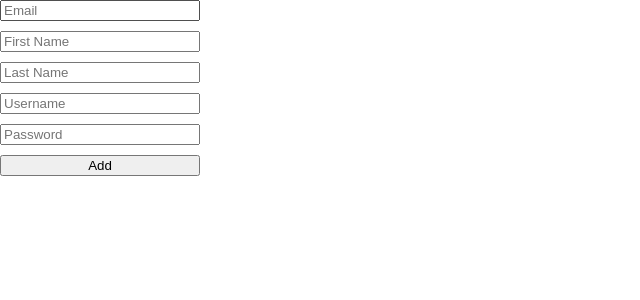
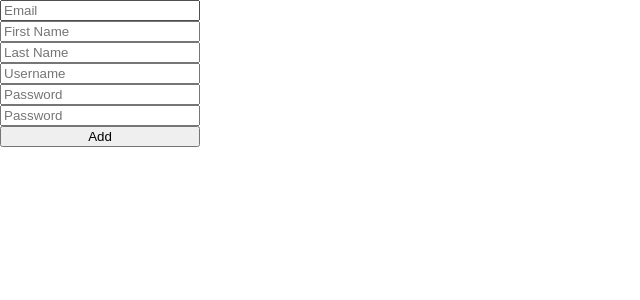
Before and after one commit to ayasoeun/crypto_tracker, a React (Create React App) app: page / in a window 1280 px wide. Shown: the top 300 px of the page, without its empty margins (0-640 px from the left). Built offline with nearby package versions, Linux system fonts and the light colour scheme.

Commit message:
react-hook-form --validate

```diff
--- a/src/toDoList.tsx
+++ b/src/toDoList.tsx
@@ -36,22 +36,41 @@ import { useForm, useFormState } from "react-hook-form";
 //         </div>
 //     );
 // }
+type FormValues = {
+    email: string;
+    firstname: string;
+    lastname: string;
+    password: string;
+    password1: string;
+    username: string;
+};
 
 function ToDoList() {
-    const { register, handleSubmit, formState } = useForm();
-    const onValid = (data: any) => {
-        console.log(data);
+    const {
+        register,
+        handleSubmit,
+        formState: { errors },
+        setError,
+    } = useForm<FormValues>();
+    const onValid = (data: FormValues) => {
+        if (data.password !== data.password1) {
+            setError("password", { message: "Password are not the same" });
+        }
     };
-    console.log(formState.errors);
+    console.log(errors);
     return (
         <div>
             <form
-                style={{ display: "grid", gap: 10, maxWidth: 200 }}
+                style={{
+                    display: "flex",
+                    flexDirection: "column",
+                    maxWidth: 200,
+                }}
                 onSubmit={handleSubmit(onValid)}
             >
                 <input
                     {...register("email", {
-                        required: true,
+                        required: "Email is required",
                         minLength: 10,
                         pattern: {
                             value: /[a-z0-9!#$%&'*+/=?^_`{|}~-]+(?:\.[a-z0-9!#$%&'*+/=?^_`{|}~-]+)*@(?:[a-z0-9](?:[a-z0-9-]*[a-z0-9])?\.)+[a-z0-9](?:[a-z0-9-]*[a-z0-9])?/g,
@@ -60,21 +79,45 @@ function ToDoList() {
                     })}
                     placeholder="Email"
                 />
+                <span>{errors?.email?.message}</span>
+
                 <input
-                    {...register("firstname", { required: true })}
+                    {...register("firstname", {
+                        required: "First Name is required",
+                        validate: {
+                            val1: (value) =>
+                                value.includes("me")
+                                    ? "can't have 'me' inside"
+                                    : true,
+                            val2: (value) =>
+                                value.includes("qwe")
+                                    ? "'no qwe allowed'"
+                                    : true,
+                        },
+                    })}
                     placeholder="First Name"
                 />
+                <span>{errors?.firstname?.message}</span>
+
                 <input
-                    {...register("lastname", { required: true })}
+                    {...register("lastname", {
+                        required: "Last Name is required",
+                    })}
                     placeholder="Last Name"
                 />
+                <span>{errors?.lastname?.message}</span>
+
                 <input
-                    {...register("username", { required: true })}
+                    {...register("username", {
+                        required: "UserName is required",
+                    })}
                     placeholder="Username"
                 />
+                <span>{errors?.username?.message}</span>
+
                 <input
                     {...register("password", {
-                        required: true,
+                        required: "Password is required",
                         pattern: {
                             value: /^(?=.*\d)(?=.*[a-z])(?=.*[A-Z])(?=.*[a-zA-Z]).{8,}$/gm,
                             message: "Only correct password allowed",
@@ -82,6 +125,18 @@ function ToDoList() {
                     })}
                     placeholder="Password"
                 />
+                <input
+                    {...register("password1", {
+                        required: "Password is required",
+                        pattern: {
+                            value: /^(?=.*\d)(?=.*[a-z])(?=.*[A-Z])(?=.*[a-zA-Z]).{8,}$/gm,
+                            message: "Only correct password allowed",
+                        },
+                    })}
+                    placeholder="Password"
+                />
+                <span>{errors?.password?.message}</span>
+
                 <button>Add</button>
             </form>
         </div>
```
